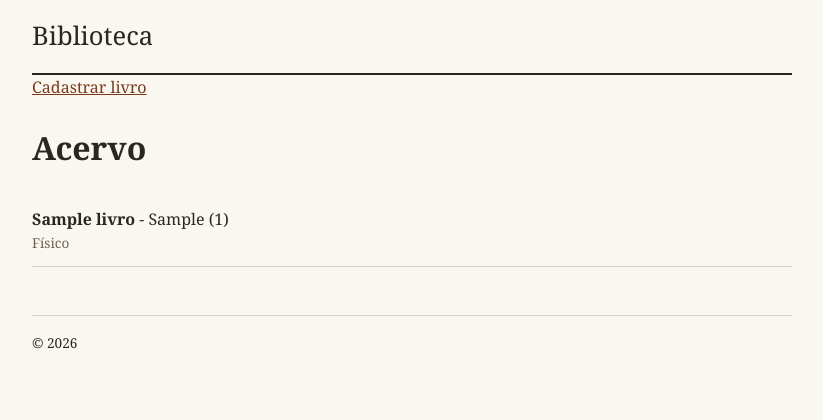
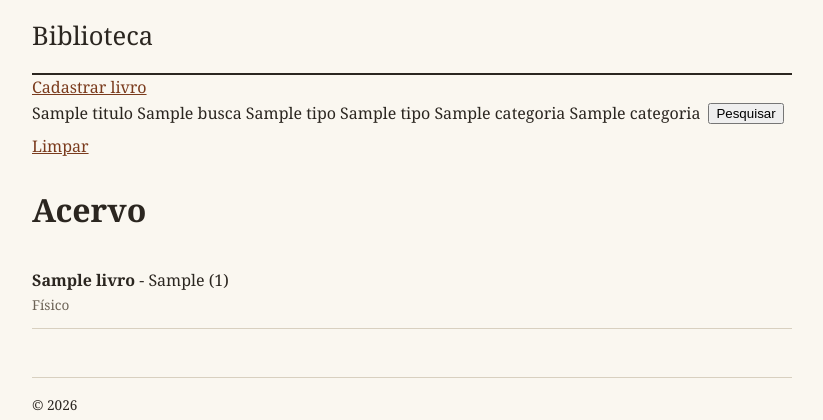
Before and after one commit to Oluisouza/biblioteca_fs_lab, a Django app: template acervo/templates/acervo/lista.html in a window 1280 px wide. Shown: the top 420 px of the page, without its empty margins (228-1051 px from the left). Run offline with Django 5.2, Linux system fonts and the light colour scheme; tables that the repository leaves empty hold one stand-in row (values such as "Sample post"); the template is opened without the code that fills it: values that come from a table or form of the project are taken from there, most other values are stand-ins (such as "Sample title", 1, 10 or a date in 2020); parts of the project's set-up code (start-up, migrations or seed data) failed here and were passed over.

Commit message:
Implementa pesquisa por título, tipo e categoria na lista

```diff
--- a/acervo/templates/acervo/lista.html
+++ b/acervo/templates/acervo/lista.html
@@ -2,6 +2,14 @@
 
 {% block conteudo %}
 <a href="{% url 'novo' %}">Cadastrar livro</a>
+
+<form method="get" class="busca">
+    {{ busca.titulo.label_tag }} {{ busca.titulo }}
+    {{ busca.tipo.label_tag }} {{ busca.tipo }}
+    {{ busca.categoria.label_tag }} {{ busca.categoria }}
+    <button>Pesquisar</button>
+    <a href="{% url 'lista' %}">Limpar</a>
+</form>
 
 <h1>Acervo</h1>
 <ul class="livros">
```
Also changed, not shown: acervo/views.py (+16 -2 lines). Lines whose indentation alone changed are shown as unchanged.
